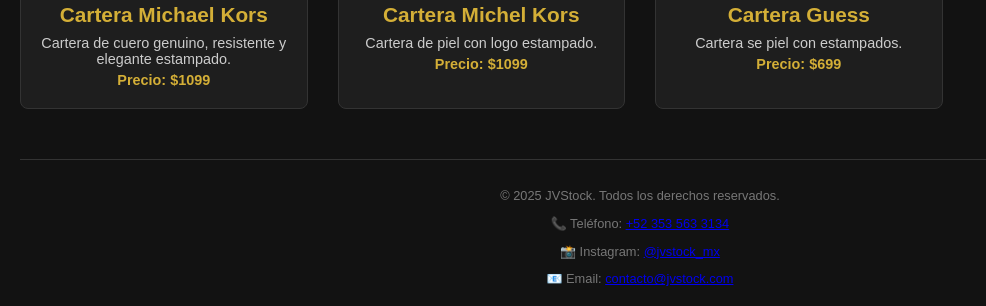
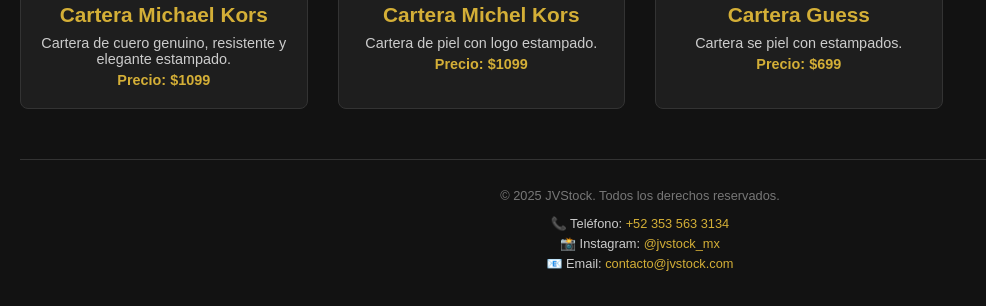
Before and after one commit to jvstock/jvstock, a plain HTML site: page index.html in a window 1280 px wide. Shown: the part 958-1264 px from the top of the page, without its empty margins (0-986 px from the left). Drawn offline with Linux system fonts and the light colour scheme.

Commit message:
Update style.css

```diff
--- a/style.css
+++ b/style.css
@@ -70,16 +70,6 @@ nav select {
   color: #d4af37; /* dorado para precios */
 }
 
-footer {
-  text-align: center;
-  margin-top: 50px;
-  color: #777;
-  font-size: 0.8rem;
-  border-top: 1px solid #333;
-  padding-top: 15px;
-}
-
-/* Etiqueta nuevo stock */
 .etiqueta-nuevo {
   position: absolute;
   top: 10px;
@@ -93,7 +83,6 @@ footer {
   text-transform: uppercase;
 }
 
-/* Títulos de secciones */
 h2.seccion-titulo {
   grid-column: 1 / -1;
   text-align: center;
@@ -102,3 +91,26 @@ h2.seccion-titulo {
   font-size: 1.8rem;
   font-weight: 700;
 }
+
+footer {
+  text-align: center;
+  margin-top: 50px;
+  color: #777;
+  font-size: 0.8rem;
+  border-top: 1px solid #333;
+  padding-top: 15px;
+}
+
+footer .contacto p {
+  margin: 5px 0;
+  color: #ccc;
+}
+
+footer .contacto a {
+  color: #d4af37;
+  text-decoration: none;
+}
+
+footer .contacto a:hover {
+  text-decoration: underline;
+}
```
